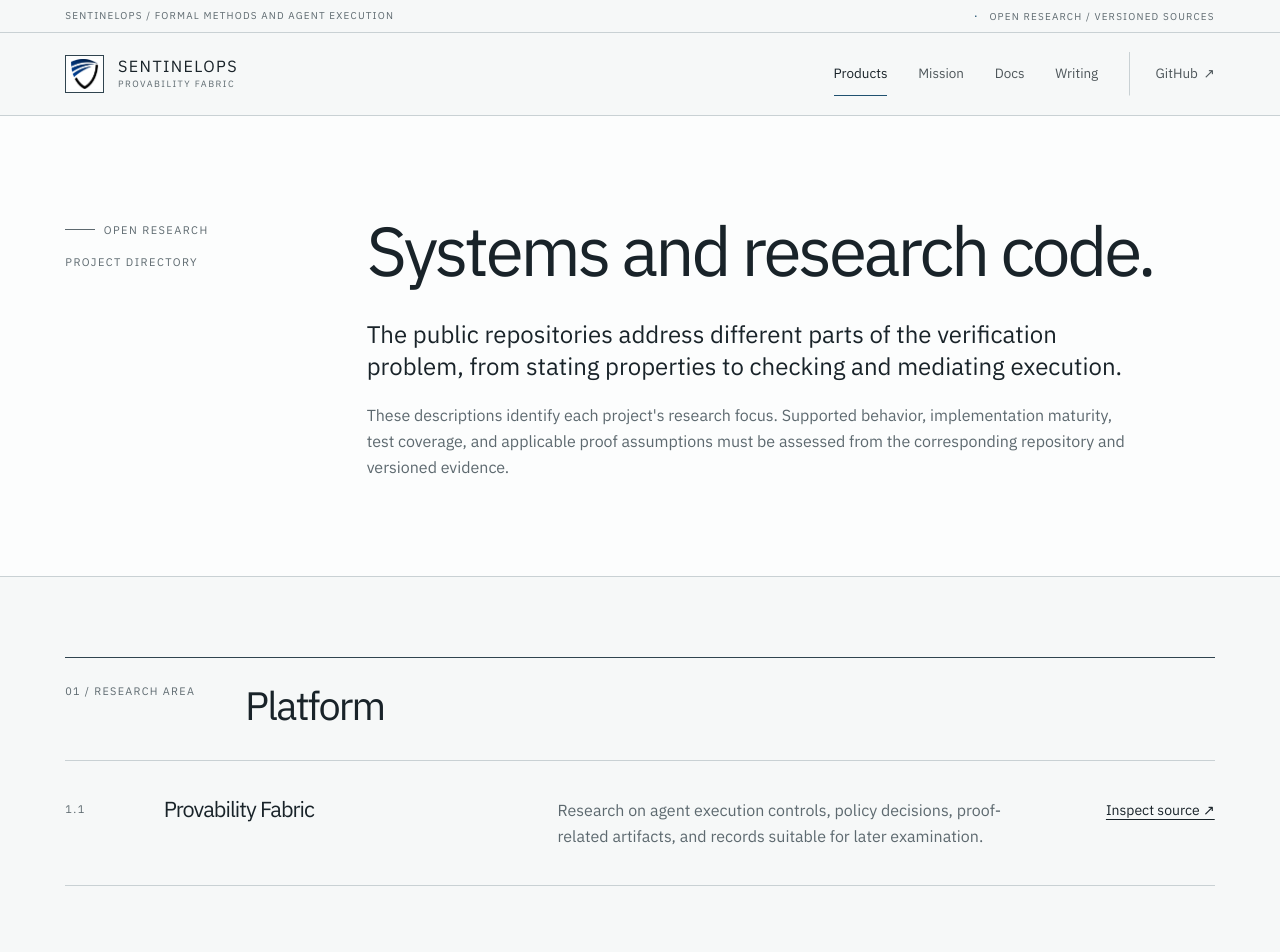
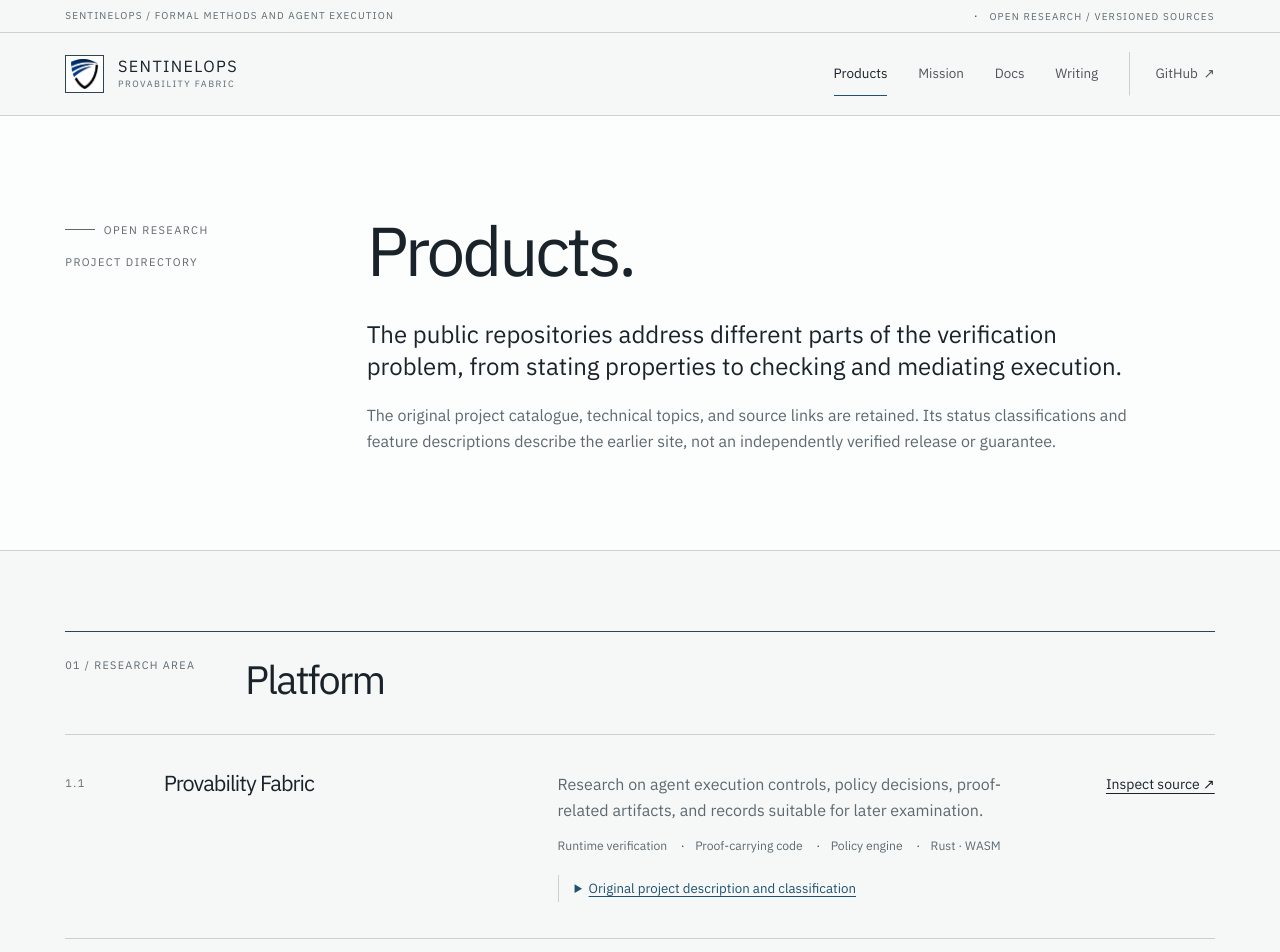
Before and after one commit to SentinelOps-CI/sentinelops.world, a React (Vite) app: page /products in a window 1280 px wide. Shown: the top 952 px of the page. Built offline with nearby package versions, Linux system fonts and the light colour scheme.

Commit message:
Restore original project descriptions, tags, and catalogue labels

```diff
--- a/src/pages/Products.tsx
+++ b/src/pages/Products.tsx
@@ -18,15 +18,15 @@ const Products = () => (
             <div className="eyebrow mt-4">Project directory</div>
           </div>
           <div className="lg:col-span-9 max-w-5xl">
-            <h1 className="mb-7">Systems and research code.</h1>
+            <h1 className="mb-7">Products.</h1>
             <p className="text-xl sm:text-2xl leading-relaxed max-w-3xl">
               The public repositories address different parts of the verification problem,
               from stating properties to checking and mediating execution.
             </p>
             <p className="text-base leading-relaxed text-muted-foreground mt-5 max-w-3xl">
-              These descriptions identify each project's research focus. Supported behavior,
-              implementation maturity, test coverage, and applicable proof assumptions must
-              be assessed from the corresponding repository and versioned evidence.
+              The original project catalogue, technical topics, and source links are retained.
+              Its status classifications and feature descriptions describe the earlier site,
+              not an independently verified release or guarantee.
             </p>
           </div>
         </div>
@@ -56,8 +56,21 @@ const Products = () => (
                 <div className="md:col-span-4">
                   <h3>{project.name}</h3>
                 </div>
-                <div className="md:col-span-5 text-muted-foreground leading-relaxed max-w-xl">
-                  {project.focus}
+                <div className="md:col-span-5 max-w-xl">
+                  <p className="text-muted-foreground leading-relaxed">{project.focus}</p>
+                  <ul aria-label={project.name + " technical topics"} className="research-topics">
+                    {project.topics.map((topic) => (
+                      <li key={topic}>{topic}</li>
+                    ))}
+                  </ul>
+                  <details className="research-source-note">
+                    <summary>Original project description and classification</summary>
+                    <p className="mt-3 leading-relaxed">{project.previousDescription}</p>
+                    <p className="mt-2 text-sm text-muted-foreground">
+                      Original catalogue label: {project.previousStatus}. This label is
+                      retained for continuity and is not a current certification.
+                    </p>
+                  </details>
                 </div>
                 <div className="md:col-span-2 md:text-right">
                   <a
```
